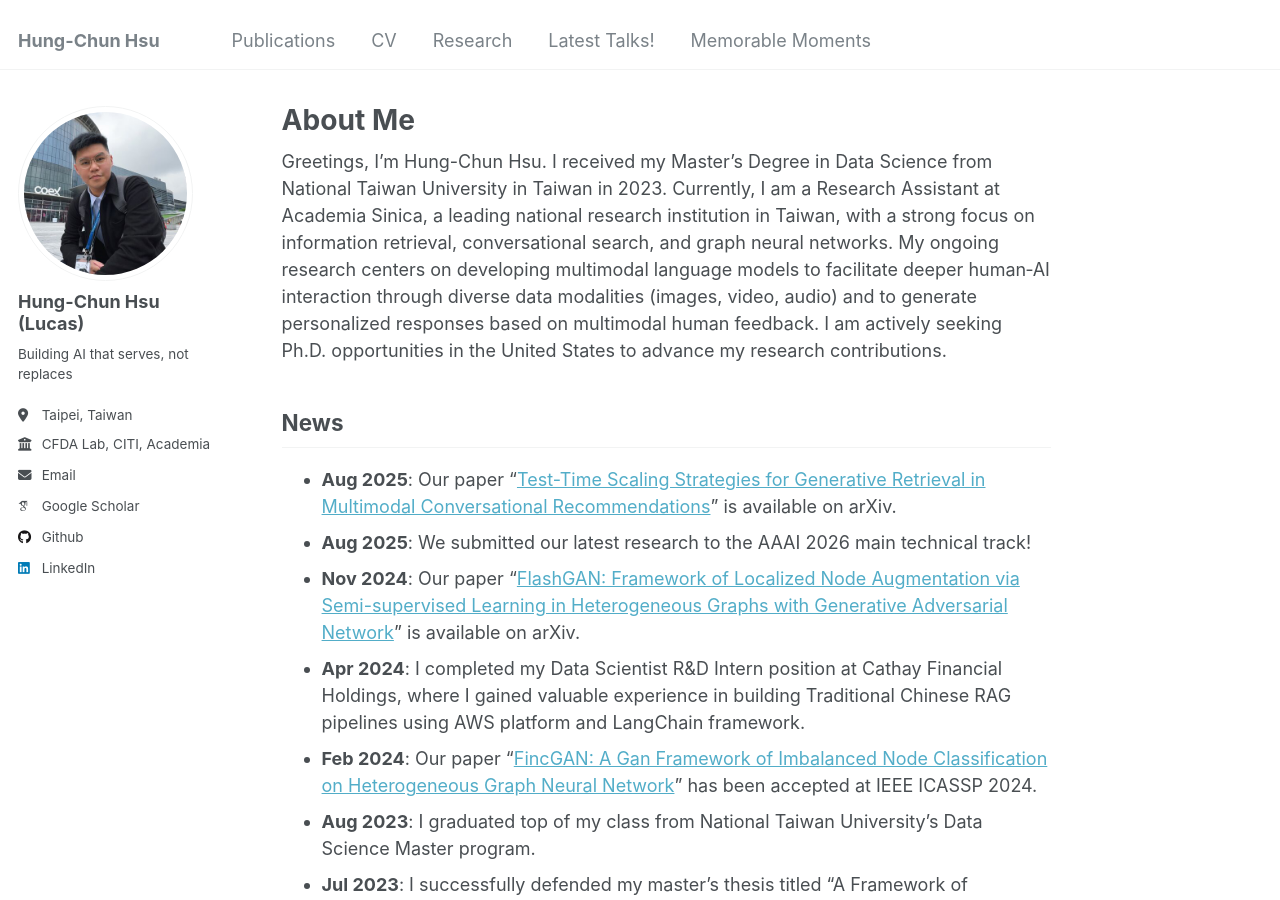
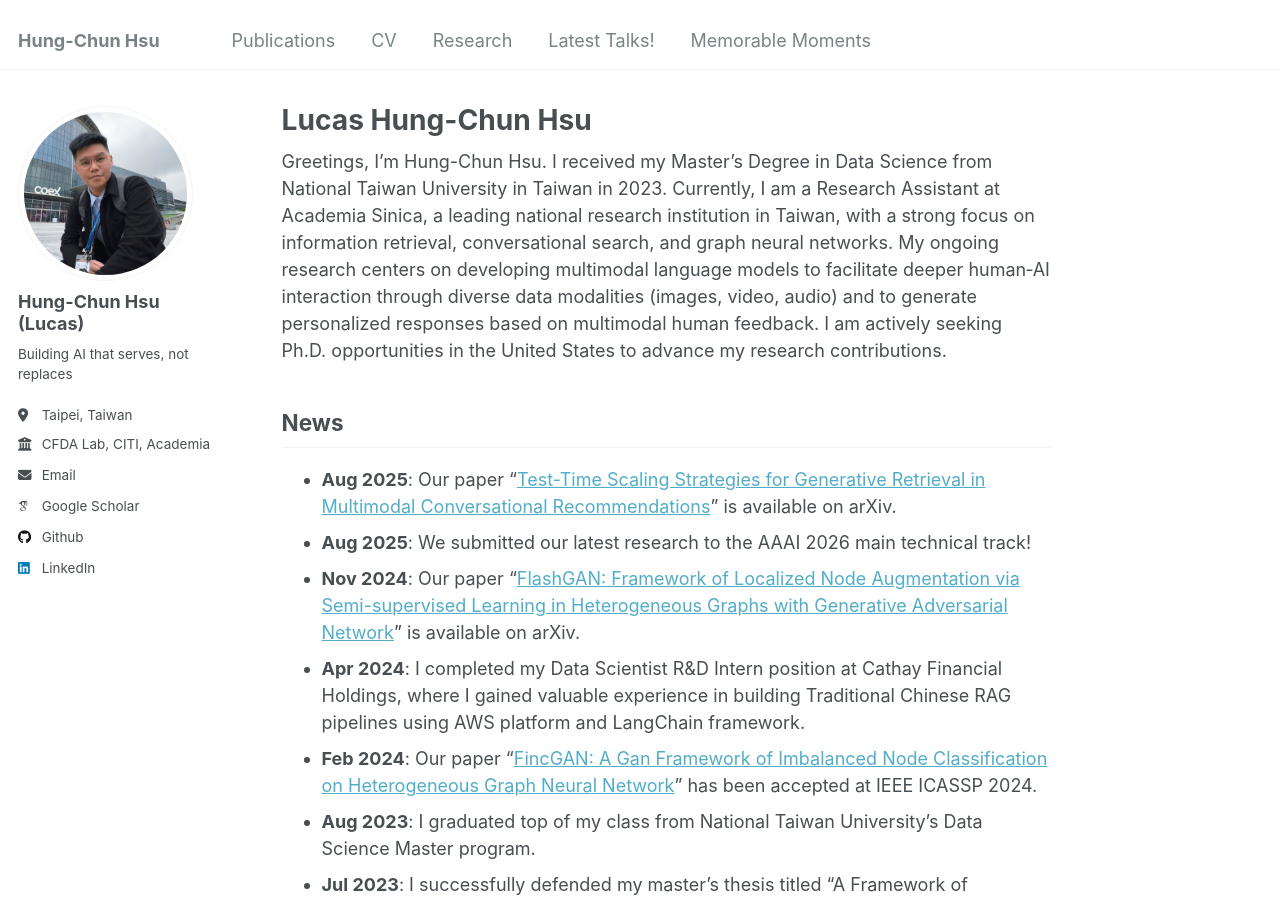
Before and after one commit to lucas-hc-hsu/lucas-hc-hsu.github.io, a Jekyll site: the page built from _pages/about.md, in a window 1280 px wide and 900 px high. Built offline with Jekyll 4.4.1, drawn with Linux system fonts in a browser that asks for light colours; some web fonts are replaced.

Commit message:
Update homepage title to display name when sharing URL
- Change title from "About Me" to "Lucas Hung-Chun Hsu"
- Update seo_title for better social media sharing
- When sharing https://lucas-hc-hsu.github.io/, it will now show "Lucas Hung-Chun Hsu" instead of "About Me"

🤖 Generated with [Claude Code](https://claude.ai/code)

Co-Authored-By: Claude <noreply@anthropic.com>

```diff
--- a/_pages/about.md
+++ b/_pages/about.md
@@ -1,7 +1,7 @@
 ---
 permalink: /
-title: "About Me"
-seo_title: "Hung-Chun Hsu"
+title: "Lucas Hung-Chun Hsu"
+seo_title: "Lucas Hung-Chun Hsu"
 author_profile: true
 redirect_from:
   - /about/
```
